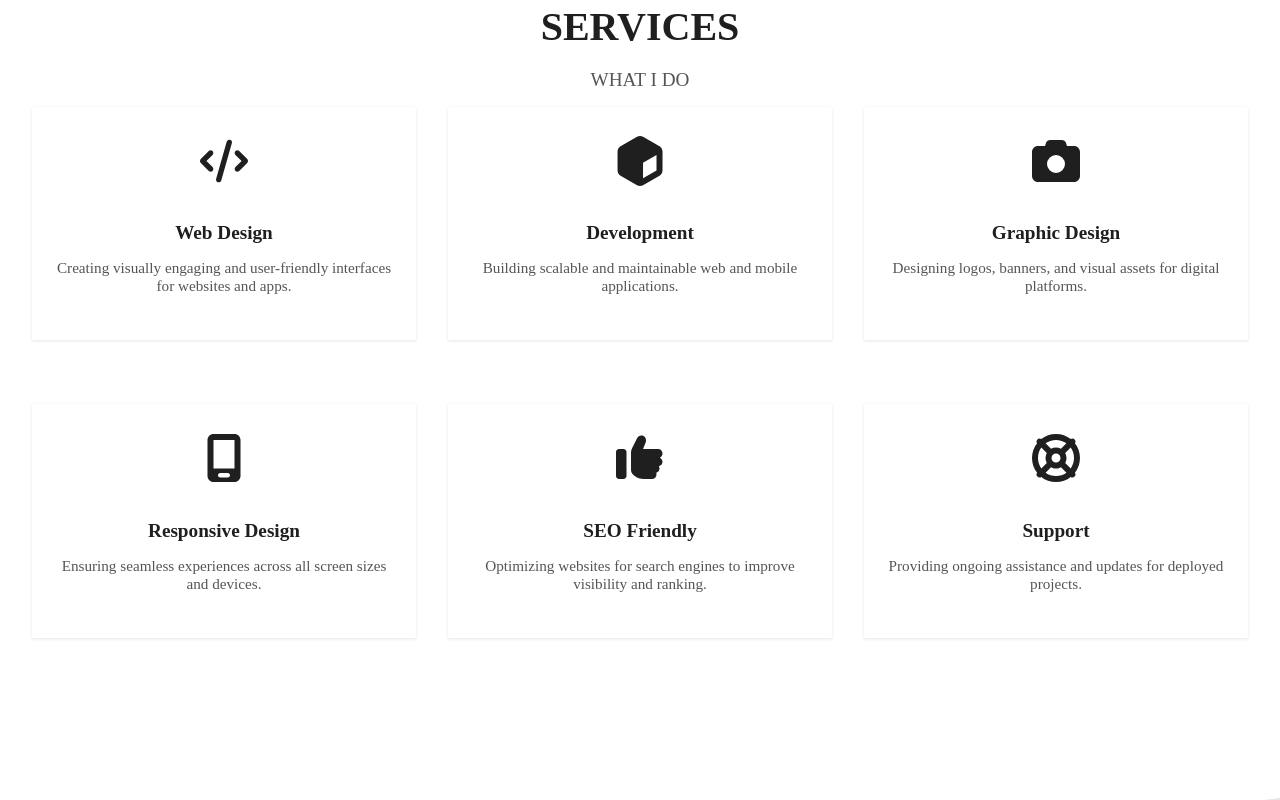
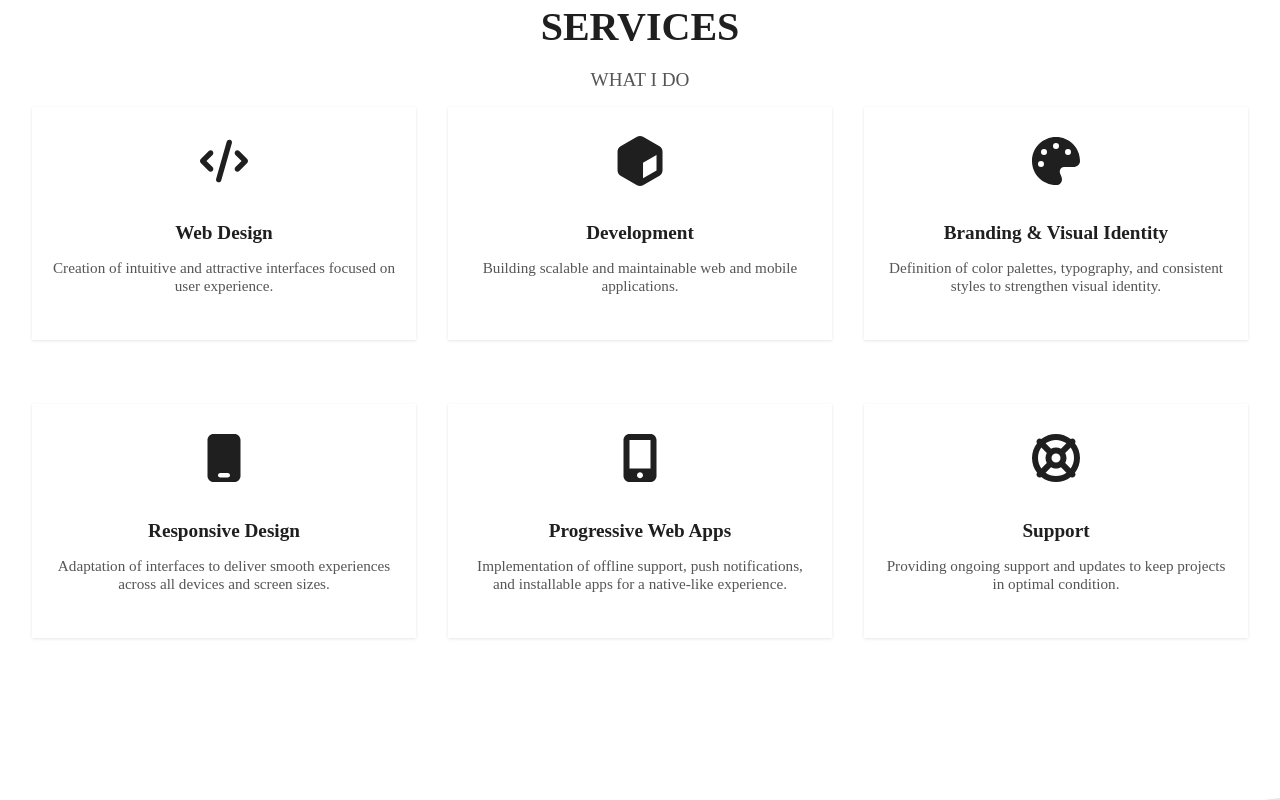
Before and after one commit to Alex-Sintex/portfolio-vue, a Vue app: page / in a window 1280 px wide. Shown: the part 2660-3460 px from the top of the page. Built offline with nearby package versions, Linux system fonts and the light colour scheme.

Commit message:
Version 2.1.1 - minor changes UI: replaced some information in service (icons added) and update sections

```diff
--- a/src/components/Services.vue
+++ b/src/components/Services.vue
@@ -33,19 +33,19 @@ const services = computed(() => [
         description: t('services.items.development.description')
     },
     {
-        title: t('services.items.graphics.title'),
-        icon: ['fas', 'camera'],
-        description: t('services.items.graphics.description')
+        title: t('services.items.branding.title'),
+        icon: ['fas', 'palette'],
+        description: t('services.items.branding.description')
     },
     {
         title: t('services.items.responsive.title'),
-        icon: ['fas', 'mobile-screen'],
+        icon: ['fas', 'mobile'],
         description: t('services.items.responsive.description')
     },
     {
-        title: t('services.items.seo.title'),
-        icon: ['fas', 'thumbs-up'],
-        description: t('services.items.seo.description')
+        title: t('services.items.pwa.title'),
+        icon: ['fas', 'mobile-alt'],
+        description: t('services.items.pwa.description')
     },
     {
         title: t('services.items.support.title'),
--- a/src/components/Updates.vue
+++ b/src/components/Updates.vue
@@ -54,7 +54,7 @@ const allUpdates = computed(() => [
         image: portfolio_web,
         description: t('updates.items.portfolio.description'),
         status: t('updates.status.inProgress'),
-        tech: 'Vue 3, HTML5, CSS'
+        tech: 'Vue 3, Vite, HTML5, CSS, JavaScript, i18n'
     },
     {
         id: 2,
@@ -62,7 +62,7 @@ const allUpdates = computed(() => [
         image: mootec,
         description: t('updates.items.cyber.description'),
         status: t('updates.status.completed'),
-        tech: 'Cybersecurity Basics'
+        tech: 'Curso propedéutico'
     }
 ])
 
--- a/src/i18n/en.json
+++ b/src/i18n/en.json
@@ -62,27 +62,27 @@
     "items": {
       "webDesign": {
         "title": "Web Design",
-        "description": "Creating visually engaging and user-friendly interfaces for websites and apps."
+        "description": "Creation of intuitive and attractive interfaces focused on user experience."
       },
       "development": {
         "title": "Development",
         "description": "Building scalable and maintainable web and mobile applications."
       },
-      "graphics": {
-        "title": "Graphic Design",
-        "description": "Designing logos, banners, and visual assets for digital platforms."
+      "branding": {
+        "title": "Branding & Visual Identity",
+        "description": "Definition of color palettes, typography, and consistent styles to strengthen visual identity."
       },
       "responsive": {
         "title": "Responsive Design",
-        "description": "Ensuring seamless experiences across all screen sizes and devices."
+        "description": "Adaptation of interfaces to deliver smooth experiences across all devices and screen sizes."
       },
-      "seo": {
-        "title": "SEO Friendly",
-        "description": "Optimizing websites for search engines to improve visibility and ranking."
+      "pwa": {
+        "title": "Progressive Web Apps",
+        "description": "Implementation of offline support, push notifications, and installable apps for a native-like experience."
       },
       "support": {
         "title": "Support",
-        "description": "Providing ongoing assistance and updates for deployed projects."
+        "description": "Providing ongoing support and updates to keep projects in optimal condition."
       }
     }
   },
--- a/src/i18n/es.json
+++ b/src/i18n/es.json
@@ -62,27 +62,27 @@
     "items": {
       "webDesign": {
         "title": "Diseño Web",
-        "description": "Creación de interfaces visuales atractivas y fáciles de usar para sitios web y aplicaciones."
+        "description": "Creación de interfaces intuitivas y atractivas, centradas en la experiencia del usuario."
       },
       "development": {
         "title": "Desarrollo",
         "description": "Construcción de aplicaciones web y móviles escalables y fáciles de mantener."
       },
-      "graphics": {
-        "title": "Diseño Gráfico",
-        "description": "Diseño de logotipos, banners y recursos visuales para plataformas digitales."
+      "branding": {
+        "title": "Branding e Identidad Visual",
+        "description": "Definición de paletas de colores, tipografía y estilos consistentes para fortalecer la identidad visual."
       },
       "responsive": {
         "title": "Diseño Responsivo",
-        "description": "Garantizando experiencias fluidas en todos los tamaños de pantalla y dispositivos."
+        "description": "Adaptación de interfaces para ofrecer experiencias fluidas en todos los dispositivos y tamaños de pantalla."
       },
-      "seo": {
-        "title": "Optimización SEO",
-        "description": "Optimización de sitios web para mejorar su visibilidad y posicionamiento en buscadores."
+      "pwa": {
+        "title": "Aplicaciones Web Progresivas",
+        "description": "Implementación de soporte offline, notificaciones push y apps instalables para una experiencia tipo app nativa."
       },
       "support": {
         "title": "Soporte",
-        "description": "Asistencia continua y actualizaciones para proyectos en producción."
+        "description": "Provisión de asistencia continua y actualizaciones para mantener los proyectos en óptimas condiciones."
       }
     }
   },
--- a/src/main.js
+++ b/src/main.js
@@ -7,14 +7,14 @@ import { FontAwesomeIcon } from '@fortawesome/vue-fontawesome'
 import {
   faCode,
   faCube,
-  faCamera,
-  faMobileScreen,
-  faThumbsUp,
+  faPalette,
+  faMobile,
+  faMobileAlt,
   faLifeRing,
 } from '@fortawesome/free-solid-svg-icons'
 
 // Add icons to the library
-library.add(faCode, faCube, faCamera, faMobileScreen, faThumbsUp, faLifeRing)
+library.add(faCode, faCube, faPalette, faMobile, faMobileAlt, faLifeRing)
 
 const app = createApp(App)
 
```
